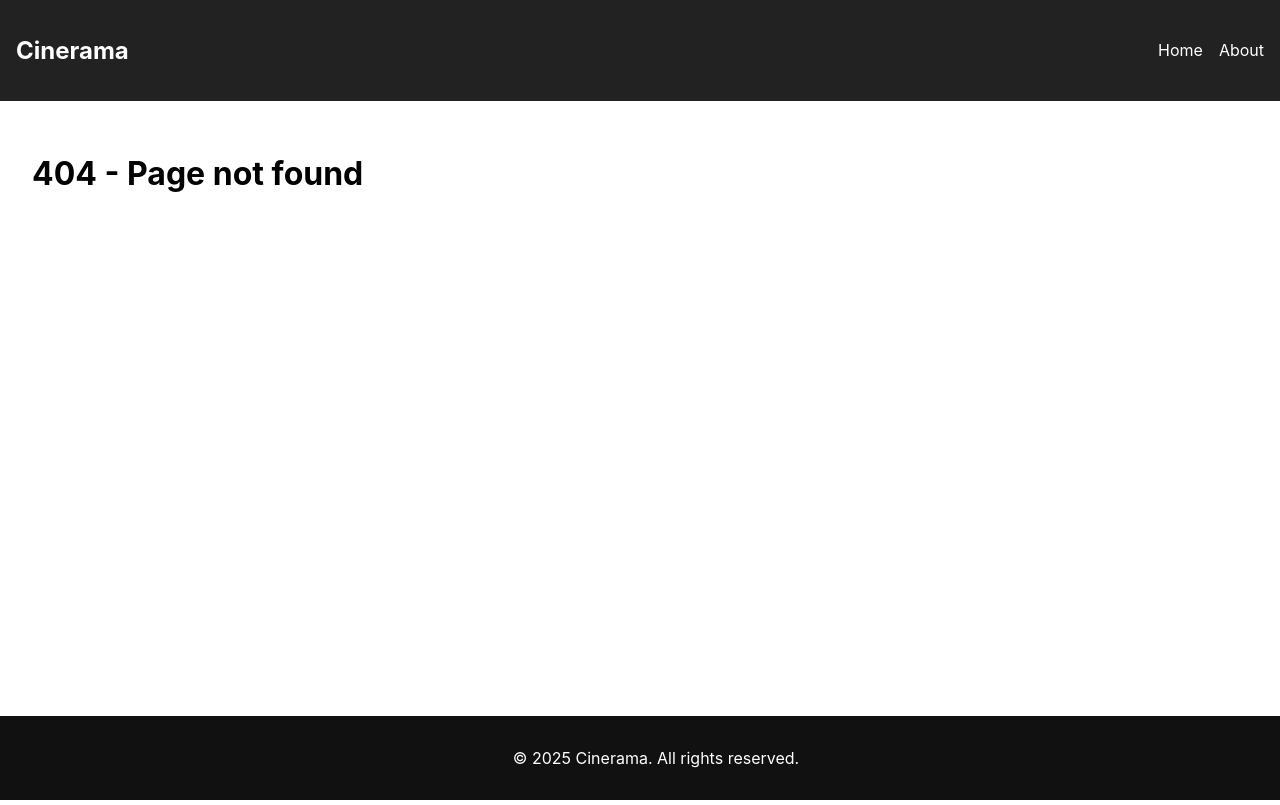
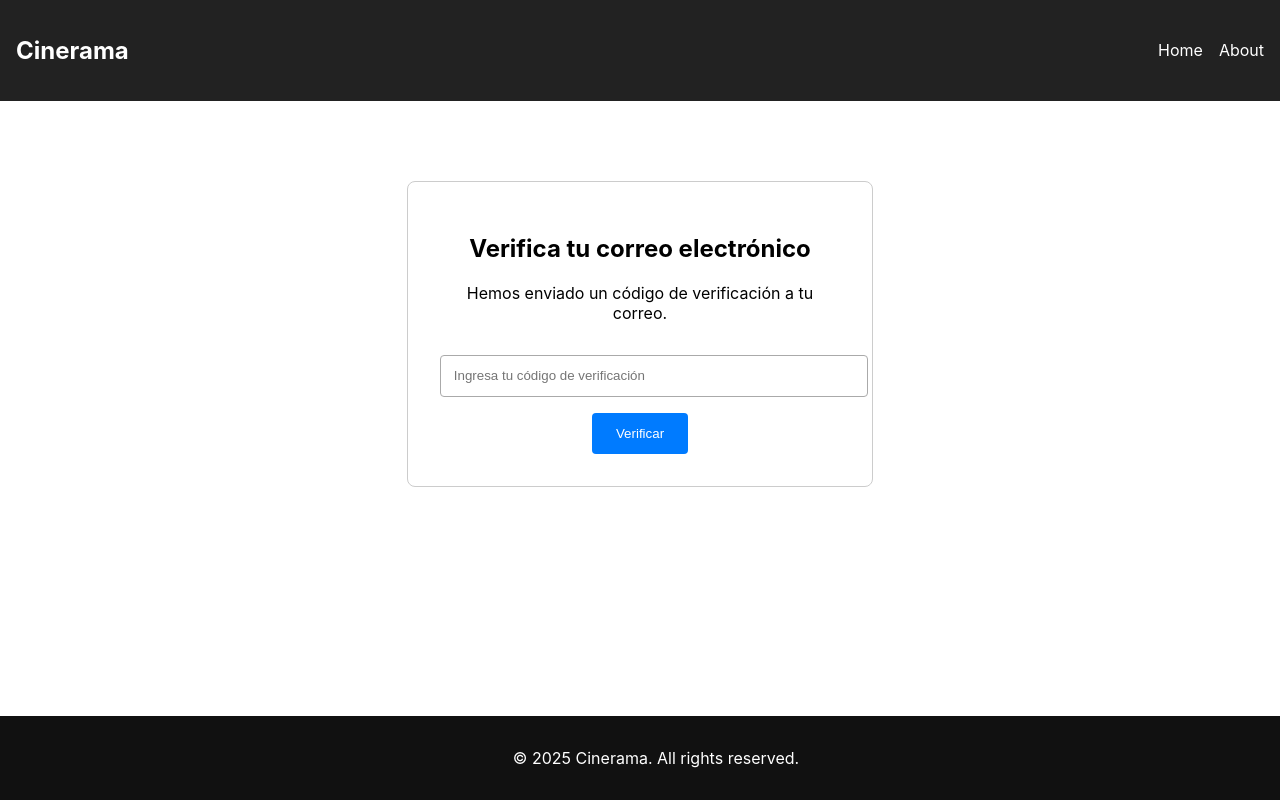
Before and after one commit to BruGeth/Cinerama, a React (Create React App) app in the folder frontend/: page /verify in a window 1280 px wide. Before the commit this address had no page. Built offline with nearby package versions, Linux system fonts and the light colour scheme.

Commit message:
feat(auth-ui): add email verification page and route setup

```diff
--- a/frontend/src/App.jsx
+++ b/frontend/src/App.jsx
@@ -2,6 +2,7 @@ import { BrowserRouter as Router, Routes, Route } from "react-router-dom";
 import Home from "./pages/Home";
 import About from "./pages/About";
 import NotFound from "./pages/NotFound";
+import VerifyEmail from "./pages/VerifyEmail";
 import Navbar from "./Components/Navbar";
 import Footer from "./Components/Footer";
 
@@ -13,6 +14,7 @@ const App = () => {
         <Routes>
           <Route path="/" element={<Home />} />
           <Route path="/about" element={<About />} />
+          <Route path="/verify" element={<VerifyEmail />} />
           <Route path="*" element={<NotFound />} />
         </Routes>
       </main>
--- /dev/null
+++ b/frontend/src/pages/VerifyEmail.jsx
@@ -0,0 +1,34 @@
+import React, { useState } from "react";
+import { useNavigate } from "react-router-dom";
+import "../styles/VerifyEmail.css";
+
+const VerifyEmail = () => {
+  const [code, setCode] = useState("");
+  const navigate = useNavigate();
+
+  const handleSubmit = (e) => {
+    e.preventDefault();
+    console.log("Verifying code:", code);
+
+    navigate("/");
+  };
+
+  return (
+    <div className="verify-container">
+      <h2>Verifica tu correo electrónico</h2>
+      <p>Hemos enviado un código de verificación a tu correo.</p>
+      <form onSubmit={handleSubmit}>
+        <input
+          type="text"
+          placeholder="Ingresa tu código de verificación"
+          value={code}
+          onChange={(e) => setCode(e.target.value)}
+          required
+        />
+        <button type="submit">Verificar</button>
+      </form>
+    </div>
+  );
+};
+
+export default VerifyEmail;
--- a/frontend/src/routes/AppRouter.jsx
+++ b/frontend/src/routes/AppRouter.jsx
@@ -2,6 +2,7 @@ import { BrowserRouter as Router, Routes, Route } from 'react-router-dom';
 import Home from '../pages/Home';
 import About from '../pages/About';
 import NotFound from '../pages/NotFound';
+import VerifyEmail from "../pages/VerifyEmail";
 
 const AppRouter = () => {
   return (
@@ -10,6 +11,7 @@ const AppRouter = () => {
         <Route path="/" element={<Home />} />
         <Route path="/about" element={<About />} />
         <Route path="*" element={<NotFound />} />
+        <Route path="/verify" element={<VerifyEmail />} />
       </Routes>
     </Router>
   );
--- /dev/null
+++ b/frontend/src/styles/VerifyEmail.css
@@ -0,0 +1,26 @@
+.verify-container {
+    max-width: 400px;
+    margin: 3rem auto;
+    padding: 2rem;
+    border: 1px solid #ccc;
+    border-radius: 8px;
+    text-align: center;
+  }
+
+  .verify-container input {
+    width: 100%;
+    padding: 0.8rem;
+    margin-top: 1rem;
+    margin-bottom: 1rem;
+    border: 1px solid #aaa;
+    border-radius: 4px;
+  }
+
+  .verify-container button {
+    padding: 0.8rem 1.5rem;
+    background-color: #007bff;
+    color: white;
+    border: none;
+    border-radius: 4px;
+    cursor: pointer;
+  }
```
